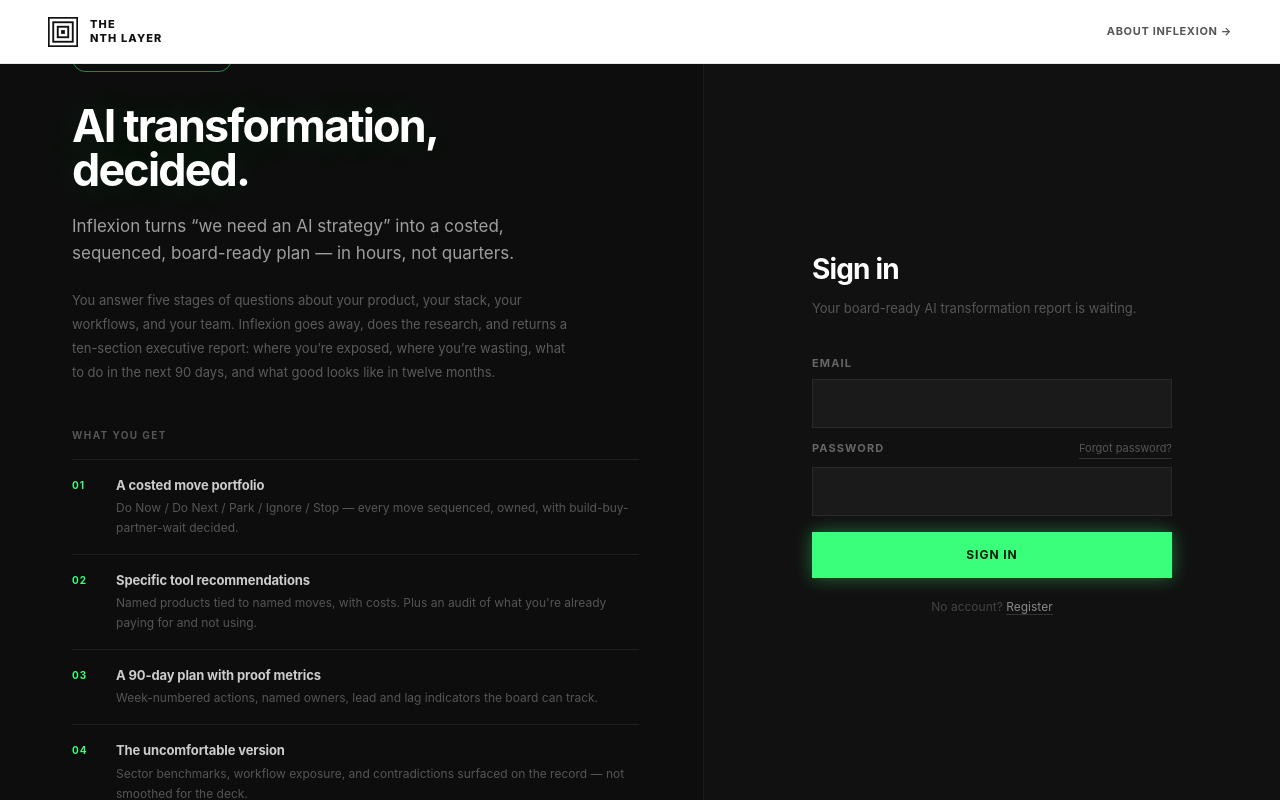
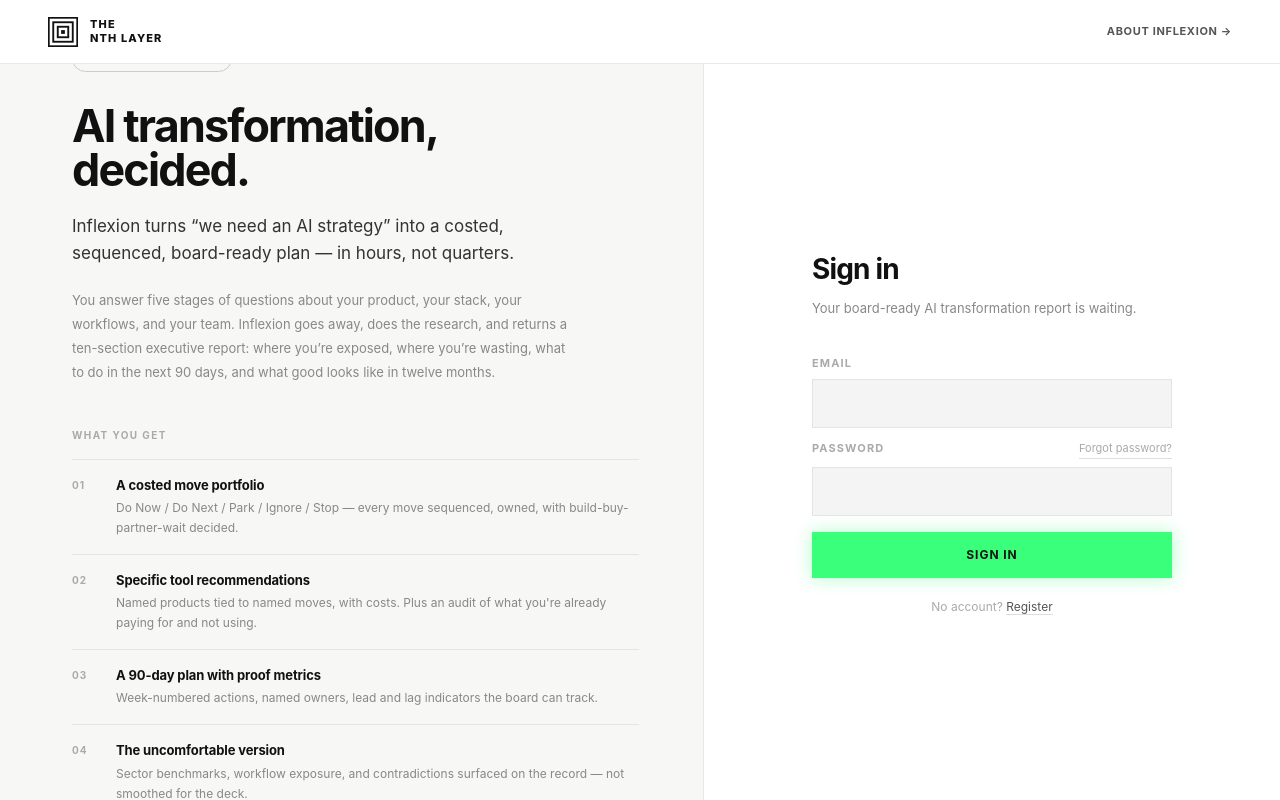
Before and after one commit to mathewdewstowe/openclaw, a Next.js app in the folder nthlayer-portal/: page /login in a window 1280 px wide. Built offline with nearby package versions, Linux system fonts and the light colour scheme.

Commit message:
Login page: white background, light theme throughout
Left panel: #f7f7f5, dark text. Right panel: #fff, dark text.
Form inputs: light grey with dark text. Consistent light design.

Co-Authored-By: Claude Sonnet 4.6 <noreply@anthropic.com>

```diff
--- a/nthlayer-portal/src/app/login/page.tsx
+++ b/nthlayer-portal/src/app/login/page.tsx
@@ -49,11 +49,11 @@ function LoginForm() {
     >
       {error && (
         <div style={{
-          background: "rgba(255,60,60,0.08)",
-          border: "1px solid rgba(255,60,60,0.25)",
+          background: "rgba(220,38,38,0.06)",
+          border: "1px solid rgba(220,38,38,0.2)",
           padding: "12px 16px",
           fontSize: 13,
-          color: "#ff6b6b",
+          color: "#dc2626",
           lineHeight: 1.5,
         }}>
           {error}
@@ -61,7 +61,7 @@ function LoginForm() {
       )}
 
       <div>
-        <label htmlFor="email" style={{ display: "block", fontSize: 11, fontWeight: 700, letterSpacing: "0.1em", textTransform: "uppercase", color: "#666", marginBottom: 8 }}>
+        <label htmlFor="email" style={{ display: "block", fontSize: 11, fontWeight: 700, letterSpacing: "0.1em", textTransform: "uppercase", color: "#aaa", marginBottom: 8 }}>
           Email
         </label>
         <input
@@ -73,9 +73,9 @@ function LoginForm() {
           autoComplete="email"
           style={{
             width: "100%",
-            background: "#1a1a1a",
-            border: "1px solid #2a2a2a",
-            color: "#fff",
+            background: "#f4f4f4",
+            border: "1px solid #e4e4e4",
+            color: "#111",
             padding: "13px 16px",
             fontSize: 14,
             fontFamily: "inherit",
@@ -84,17 +84,17 @@ function LoginForm() {
             WebkitAppearance: "none",
             transition: "border-color 0.15s",
           }}
-          onFocus={e => (e.target.style.borderColor = "rgba(57,255,122,0.5)")}
-          onBlur={e => (e.target.style.borderColor = "#2a2a2a")}
+          onFocus={e => (e.target.style.borderColor = "#999")}
+          onBlur={e => (e.target.style.borderColor = "#e4e4e4")}
         />
       </div>
 
       <div>
         <div style={{ display: "flex", justifyContent: "space-between", alignItems: "baseline", marginBottom: 8 }}>
-          <label htmlFor="password" style={{ fontSize: 11, fontWeight: 700, letterSpacing: "0.1em", textTransform: "uppercase", color: "#666" }}>
+          <label htmlFor="password" style={{ fontSize: 11, fontWeight: 700, letterSpacing: "0.1em", textTransform: "uppercase", color: "#aaa" }}>
             Password
           </label>
-          <Link href="/forgot-password" style={{ fontSize: 11, color: "#555", textDecoration: "none", borderBottom: "1px solid #333", paddingBottom: 1 }}>
+          <Link href="/forgot-password" style={{ fontSize: 11, color: "#aaa", textDecoration: "none", borderBottom: "1px solid #ddd", paddingBottom: 1 }}>
             Forgot password?
           </Link>
         </div>
@@ -107,9 +107,9 @@ function LoginForm() {
           autoComplete="current-password"
           style={{
             width: "100%",
-            background: "#1a1a1a",
-            border: "1px solid #2a2a2a",
-            color: "#fff",
+            background: "#f4f4f4",
+            border: "1px solid #e4e4e4",
+            color: "#111",
             padding: "13px 16px",
             fontSize: 14,
             fontFamily: "inherit",
@@ -118,8 +118,8 @@ function LoginForm() {
             WebkitAppearance: "none",
             transition: "border-color 0.15s",
           }}
-          onFocus={e => (e.target.style.borderColor = "rgba(57,255,122,0.5)")}
-          onBlur={e => (e.target.style.borderColor = "#2a2a2a")}
+          onFocus={e => (e.target.style.borderColor = "#999")}
+          onBlur={e => (e.target.style.borderColor = "#e4e4e4")}
         />
       </div>
 
@@ -147,9 +147,9 @@ function LoginForm() {
         {loading ? "Signing in…" : "Sign In"}
       </button>
 
-      <p style={{ textAlign: "center", fontSize: 12, color: "#444", marginTop: 8 }}>
+      <p style={{ textAlign: "center", fontSize: 12, color: "#aaa", marginTop: 8 }}>
         No account?{" "}
-        <Link href="/register" style={{ color: "#888", textDecoration: "none", borderBottom: "1px solid #333" }}>
+        <Link href="/register" style={{ color: "#555", textDecoration: "none", borderBottom: "1px solid #ddd" }}>
           Register
         </Link>
       </p>
@@ -182,7 +182,7 @@ const DELIVERABLES = [
 
 export default function LoginPage() {
   return (
-    <div style={{ height: "100vh", background: "#111", color: "#fff", fontFamily: "-apple-system, 'Helvetica Neue', Arial, sans-serif", WebkitFontSmoothing: "antialiased", display: "flex", flexDirection: "column", overflow: "hidden" }}>
+    <div style={{ height: "100vh", background: "#fff", color: "#111", fontFamily: "-apple-system, 'Helvetica Neue', Arial, sans-serif", WebkitFontSmoothing: "antialiased", display: "flex", flexDirection: "column", overflow: "hidden" }}>
 
       {/* ── NAV ── */}
       <nav style={{
@@ -218,8 +218,8 @@ export default function LoginPage() {
         {/* ── LEFT: MARKETING PANEL ── */}
         <div style={{
           flex: "0 0 55%",
-          background: "#0d0d0d",
-          borderRight: "1px solid #1a1a1a",
+          background: "#f7f7f5",
+          borderRight: "1px solid #e8e8e8",
           padding: "64px 64px 64px 72px",
           display: "flex",
           flexDirection: "column",
@@ -227,36 +227,36 @@ export default function LoginPage() {
           overflowY: "auto",
         }}>
           {/* Pill */}
-          <div style={{ fontSize: 10, fontWeight: 700, letterSpacing: "0.14em", textTransform: "uppercase", color: "#39ff7a", border: "1px solid rgba(57,255,122,0.5)", display: "inline-block", padding: "5px 13px", borderRadius: 100, marginBottom: 32, alignSelf: "flex-start" }}>
+          <div style={{ fontSize: 10, fontWeight: 700, letterSpacing: "0.14em", textTransform: "uppercase", color: "#111", border: "1px solid #ccc", display: "inline-block", padding: "5px 13px", borderRadius: 100, marginBottom: 32, alignSelf: "flex-start" }}>
             AI Transformation
           </div>
 
           {/* Heading */}
-          <h1 style={{ fontSize: "clamp(36px, 3.5vw, 56px)", fontWeight: 700, letterSpacing: "-0.04em", lineHeight: 1.0, color: "#fff", marginBottom: 20, textShadow: "0 0 40px rgba(57,255,122,0.15)" }}>
+          <h1 style={{ fontSize: "clamp(36px, 3.5vw, 56px)", fontWeight: 700, letterSpacing: "-0.04em", lineHeight: 1.0, color: "#111", marginBottom: 20 }}>
             AI transformation,<br/>decided.
           </h1>
 
           {/* Subhead */}
-          <p style={{ fontSize: 17, color: "rgba(255,255,255,0.6)", lineHeight: 1.6, maxWidth: 520, marginBottom: 20 }}>
+          <p style={{ fontSize: 17, color: "#333", lineHeight: 1.6, maxWidth: 520, marginBottom: 20 }}>
             Inflexion turns &ldquo;we need an AI strategy&rdquo; into a costed, sequenced, board-ready plan &mdash; in hours, not quarters.
           </p>
 
           {/* Body */}
-          <p style={{ fontSize: 13, color: "rgba(255,255,255,0.32)", lineHeight: 1.85, maxWidth: 500, marginBottom: 44 }}>
+          <p style={{ fontSize: 13, color: "#888", lineHeight: 1.85, maxWidth: 500, marginBottom: 44 }}>
             You answer five stages of questions about your product, your stack, your workflows, and your team. Inflexion goes away, does the research, and returns a ten-section executive report: where you&rsquo;re exposed, where you&rsquo;re wasting, what to do in the next 90 days, and what good looks like in twelve months.
           </p>
 
           {/* Deliverables */}
           <div style={{ display: "flex", flexDirection: "column", gap: 0 }}>
-            <div style={{ fontSize: 10, fontWeight: 700, letterSpacing: "0.14em", textTransform: "uppercase", color: "#555", marginBottom: 16 }}>
+            <div style={{ fontSize: 10, fontWeight: 700, letterSpacing: "0.14em", textTransform: "uppercase", color: "#aaa", marginBottom: 16 }}>
               What you get
             </div>
             {DELIVERABLES.map((d) => (
-              <div key={d.n} style={{ borderTop: "1px solid #1e1e1e", padding: "16px 0", display: "grid", gridTemplateColumns: "32px 1fr", gap: 12 }}>
-                <span style={{ fontSize: 10, fontWeight: 700, letterSpacing: "0.1em", color: "#39ff7a", paddingTop: 2 }}>{d.n}</span>
+              <div key={d.n} style={{ borderTop: "1px solid #e4e4e4", padding: "16px 0", display: "grid", gridTemplateColumns: "32px 1fr", gap: 12 }}>
+                <span style={{ fontSize: 10, fontWeight: 700, letterSpacing: "0.1em", color: "#aaa", paddingTop: 2 }}>{d.n}</span>
                 <div>
-                  <span style={{ display: "block", fontSize: 13, fontWeight: 700, color: "#ccc", marginBottom: 3, letterSpacing: "-0.01em" }}>{d.title}</span>
-                  <span style={{ display: "block", fontSize: 12, color: "#555", lineHeight: 1.65 }}>{d.body}</span>
+                  <span style={{ display: "block", fontSize: 13, fontWeight: 700, color: "#111", marginBottom: 3, letterSpacing: "-0.01em" }}>{d.title}</span>
+                  <span style={{ display: "block", fontSize: 12, color: "#888", lineHeight: 1.65 }}>{d.body}</span>
                 </div>
               </div>
             ))}
@@ -270,12 +270,12 @@ export default function LoginPage() {
           alignItems: "center",
           justifyContent: "center",
           padding: "48px 56px",
-          background: "#111",
+          background: "#ffffff",
         }}>
           <div style={{ width: "100%", maxWidth: 360 }}>
             <div style={{ marginBottom: 36 }}>
-              <h2 style={{ fontSize: 28, fontWeight: 700, letterSpacing: "-0.03em", color: "#fff", marginBottom: 8 }}>Sign in</h2>
-              <p style={{ fontSize: 13, color: "#555", lineHeight: 1.6 }}>Your board-ready AI transformation report is waiting.</p>
+              <h2 style={{ fontSize: 28, fontWeight: 700, letterSpacing: "-0.03em", color: "#111", marginBottom: 8 }}>Sign in</h2>
+              <p style={{ fontSize: 13, color: "#888", lineHeight: 1.6 }}>Your board-ready AI transformation report is waiting.</p>
             </div>
             <Suspense fallback={null}>
               <LoginForm />
```
